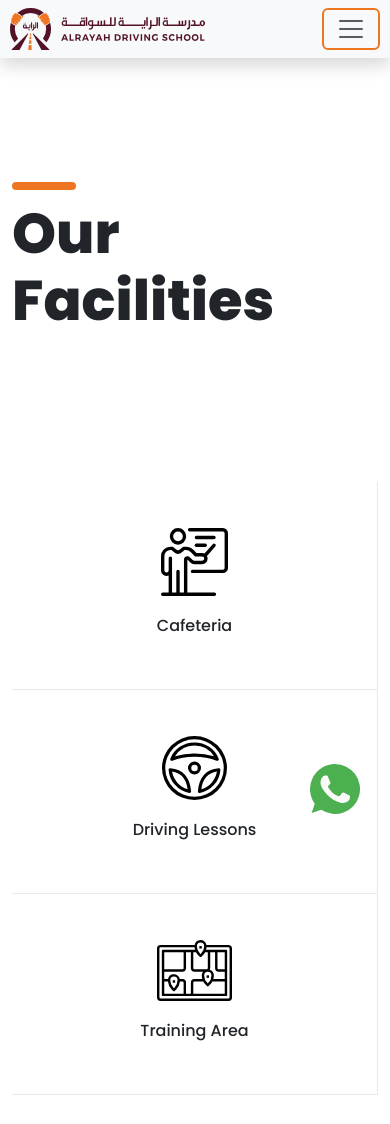
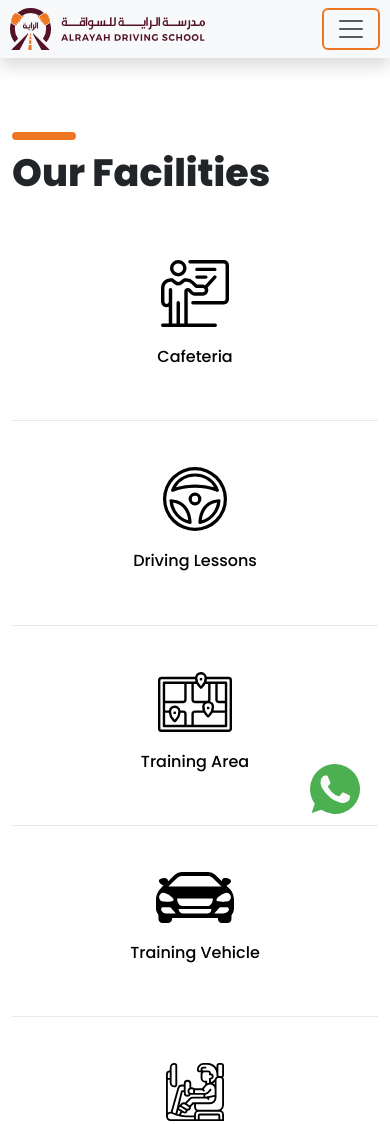
Before and after one commit to ashishmakwana96am/driving_school, a plain HTML site: page facilities.html in a window 390 px wide. Shown: the top 1124 px of the page. Drawn offline with Linux system fonts and the light colour scheme.

Commit message:
facility

```diff
--- a/css/responsive.css
+++ b/css/responsive.css
@@ -9,6 +9,7 @@
 .about-mission .container{
 max-width: 1480px;
 }
+
 .about-person .container{
     max-width: 1440px;
 }
@@ -72,10 +73,24 @@ max-width: 1480px;
     padding: 40px 0;
 }
 }
-
+@media (max-width: 1024px) {
+  .faciliy-section::before{
+    display: none;
+  }
+}
 @media (max-width: 1024px) {
 
-  courses-detail-img
+  .main-box:not(:last-child){
+    border-right: 0px solid #e9e9e9;
+  }
+  .one-col:not(:last-child){
+    border-bottom: 0px solid #e9e9e9;
+  }
+  .main-box:nth-child(1), .main-box:nth-child(3){
+    border-right: 1px solid #e9e9e9;
+  }
+
+
 .about-person h2{
     font-size: 40px;
     line-height: 44px;
@@ -559,7 +574,15 @@ margin-top: 0px;
 .col-course-image {
   height: 91vh;
 }
-
+.faciliy-section {
+  padding-top: 165px;
+}
+.facility-content {
+  margin-bottom: 60px;
+}
+.faciliy-section {
+  margin-bottom: 100px;
+}
 }
 
 
@@ -620,7 +643,22 @@ margin-top: 0px;
   .faciliy-section .one-col {
     grid-template-columns: repeat(1, 1fr);
   }
-
+  /* facility section  */
+   .main-box:not(:last-child){
+    border-right: 0px solid #e9e9e9;
+  }
+  .one-col:not(:last-child){
+    border-bottom: 0px solid #e9e9e9;
+  }
+  .main-box:nth-child(1), .main-box:nth-child(3){
+    border-right: 0px solid #e9e9e9;
+  }
+  .facility-content {
+    margin-bottom: 40px;
+}
+.faciliy-section h1 {
+  font-size: 46px;
+}
 
 }
 @media (max-width: 575px) {
@@ -632,7 +670,6 @@ margin-top: 0px;
   text-align: center;
   margin-bottom: 30px;
 }
-
 
 /* --aboutus-- */
 
@@ -827,10 +864,7 @@ padding-bottom: 20px;
 
 }
 @media (max-width:425px) {
-  /* .col-course-image {
-    background-size: cover;
-    height: 500px;
-} */
+
 .col-course-image {
   height: auto;
 }
@@ -881,6 +915,16 @@ padding-bottom: 20px;
 .product-content h3 {
   font-size: 28px;
   }
+  .faciliy-section h1 {
+    font-size: 38px;
+}
+.faciliy-section {
+  padding-top: 150px;
+  margin-bottom: 50px;
+}
+.facility-content {
+  margin-bottom: 10px;
+}
 }
 
 
--- a/css/style.css
+++ b/css/style.css
@@ -1182,11 +1182,27 @@ padding-top: 100px;
 /* --------------
 Facility Page
 -------------- */
-
+.faciliy-section::before{
+  content: '';
+  background-image: url(../image/ribbon.png);
+  background-repeat: no-repeat;
+  background-position: right center;
+  overflow: hidden;
+  position: absolute;
+  transform: translateY(50px);
+  top: 0;
+  left: 205px;
+  bottom: 0;
+  right: 0;
+  height: 100%;
+  width: 100%;
+  z-index: -1;
+}
 
 .faciliy-section{
   padding-top: 200px;
-  margin-bottom: 150px;
+  margin-bottom: 240px;
+  position: relative;
 }
 .faciliy-section h1 {
   font-size: 56px;
--- a/facilities.html
+++ b/facilities.html
@@ -87,58 +87,56 @@
         <h1 class="mb-2">Our Facilities</h1>
       </div>
       <div class="grid-container">
-
           <div class="one-col">
             <div class="col-lg-4 col-md-2 col-sm-12 main-box">
               <div class="faci-box">
                 <img src="image/Facilities/image1.svg" alt="">
-            <h6>Cafeteria</h6>
+                <a href="#"><h6>Cafeteria</h6></a>
               </div>
             </div>
             <div class="col-lg-4 col-md-2 col-sm-12  main-box">
               <div class="faci-box">
                 <img src="image/Facilities/img2.svg" alt="">
-            <h6>Driving Lessons</h6>
+                <a href=""><h6>Driving Lessons</h6></a>
               </div>
             </div>
             <div class="col-lg-4 col-md-2 col-sm-12 main-box">
               <div class="faci-box">
                 <img src="image/Facilities/img3.svg" alt="">
-            <h6>Training Area</h6>
+                <a href=""><h6>Training Area</h6></a>
               </div>
             </div>
             <div class="col-lg-4 col-md-2 col-sm-12 main-box">
               <div class="faci-box">
                 <img src="image/Facilities/training-vehicle.svg" alt="">
-            <h6>Training Vehicle</h6>
+                <a href=""><h6>Training Vehicle</h6></a>
               </div>
             </div>
           </div>
-
           <!-- second row -->
           <div class="one-col">
           <div class="col-lg-4 col-md-2 col-sm-12 main-box">
             <div class="faci-box">
               <img src="image/Facilities/img5.svg" alt="">
-    <h6>Simulator Trainig</h6>
+              <a href=""><h6>Simulator Trainig</h6></a>
             </div>
           </div>
           <div class="col-lg-4 col-md-2 col-sm-12 main-box">
             <div class="faci-box">
               <img src="image/Facilities/img6.svg" alt="">
-    <h6>Courses Sheduling</h6>
+              <a href=""><h6>Courses Sheduling</h6></a>
             </div>
           </div>
           <div class="col-lg-4 col-md-2 col-sm-12 main-box">
             <div class="faci-box">
               <img src="image/Facilities/img7.svg" alt="">
-    <h6>Eye Test Center</h6>
+              <a href=""><h6>Eye Test Center</h6></a>
             </div>
           </div>
           <div class="col-lg-4 col-md-2 col-sm-12 main-box">
             <div class="faci-box">
               <img src="image/Facilities/img8.svg" alt="">
-    <h6>Customer Service Department</h6>
+              <a href=""><h6>Customer Service Department</h6></a>
             </div>
           </div>
           </div>
@@ -147,25 +145,25 @@
           <div class="col-lg-4 col-md-2 col-sm-12 main-box">
             <div class="faci-box">
               <img src="image/Facilities/img9.svg" alt="">
-    <h6>Cafeteria</h6>
+              <a href=""><h6>Cafeteria</h6></a>
             </div>
           </div>
           <div class="col-lg-4 col-md-2 col-sm-12 main-box">
             <div class="faci-box">
               <img src="image/Facilities/img10.svg" alt="">
-    <h6>Transportation</h6>
+              <a href=""><h6>Transportation</h6></a>
             </div>
           </div>
           <div class="col-lg-4 col-md-2 col-sm-12 main-box">
             <div class="faci-box">
               <img src="image/Facilities/img11.svg" alt="">
-    <h6>Traffic Department Office</h6>
+              <a href=""><h6>Traffic Department Office</h6></a>
             </div>
           </div>
           <div class="col-lg-4 col-md-2 col-sm-12 main-box">
             <div class="faci-box">
               <img src="image/Facilities/img12" alt="">
-    <h6>Mosque</h6>
+              <a href=""><h6>Mosque</h6></a>
             </div>
           </div>
           </div>
@@ -174,19 +172,19 @@
           <div class="col-lg-4 col-md-2 col-sm-12 main-box">
             <div class="faci-box">
               <img src="image/Facilities/img13.svg" alt="">
-    <h6>Child Care Center</h6>
+              <a href=""><h6>Child Care Center</h6></a>
             </div>
           </div>
           <div class="col-lg-4 col-md-2 col-sm-12 main-box">
             <div class="faci-box">
               <img src="image/Facilities/img14.svg" alt="">
-    <h6>Staff Accommodation</h6>
+              <a href=""><h6>Staff Accommodation</h6></a>
             </div>
           </div>
           <div class="col-lg-4 col-md-2 col-sm-12 main-box">
             <div class="faci-box">
               <img src="image/Facilities/img15.svg" alt="">
-    <h6>Theatre</h6>
+              <a href=""><h6>Theatre</h6></a>
             </div>
           </div>
           <div class="col-lg-4 col-md-2 col-sm-12 main-box">
@@ -196,13 +194,35 @@
             </div>
           </div>
           </div>
-
+      </div>
     </div>
   </div>
 </div>
 
 
+
+<!-- --services-- -->
+<section class="services" id="services">
+  <div class="container">
+           <div class="row">
+              <div class="col-lg-6 col-xl-6 col-md-12 col-12 col-mobile">
+                  <div class="services-img">
+                      <img src="image/services (1).png" alt="">
                   </div>
+              </div>
+              <div class="col-lg-6 col-xl-6 col-md-12 col-12 ">
+                 <div class="services-data">
+                  <img src="image/avatar.svg" alt="">
+                  <h2>Our Call Center is at Your services !</h2>
+                  <div class="common-btn banner-btn ">
+                      <button class="btn">Contact us</button>
+                    </div>
+                 </div>
+              </div>
+           </div>
+  </div>
+</section>
+
 
 
 
```
Also changed, not shown: facility-detail.html (added). Lines whose indentation alone changed are shown as unchanged.
